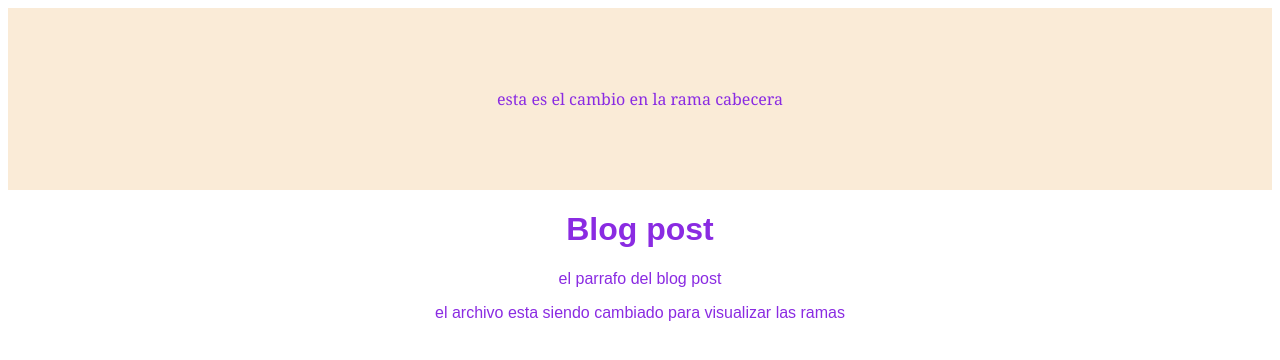
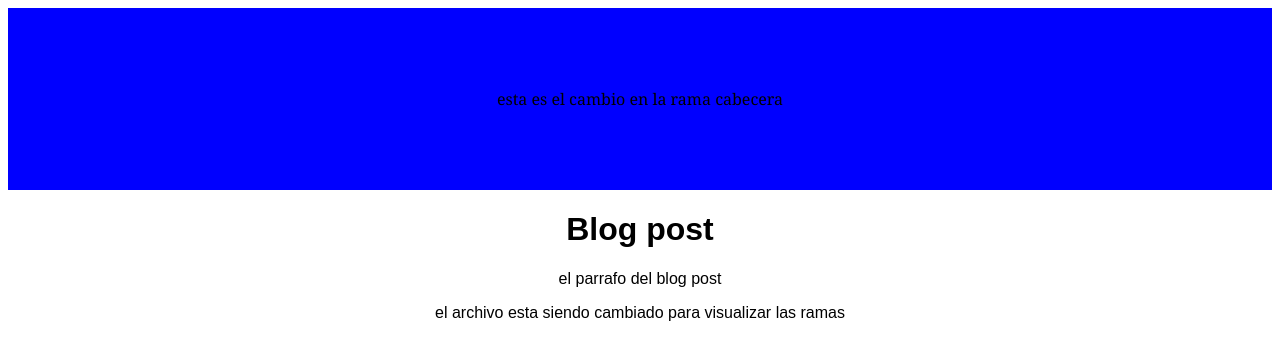
Before and after one commit to mepenar/HyperBlog-platzi, a plain HTML site: page index.html in a window 1280 px wide. Drawn offline with Linux system fonts and the light colour scheme.

Commit message:
modificque estilos cabecra y color texto

```diff
--- a/css/estilos.css
+++ b/css/estilos.css
@@ -2,12 +2,12 @@ body
 {
     text-align: center;
     font-family: Arial, Helvetica, sans-serif;
-    color: blueviolet;
+    color: black;
 }
 
 #cabecera
 {
-    background-color: antiquewhite;
+    background-color: blue;
     text-align: center;
     font-family: Georgia, 'Times New Roman', Times, serif;
     padding: 5rem;
```
